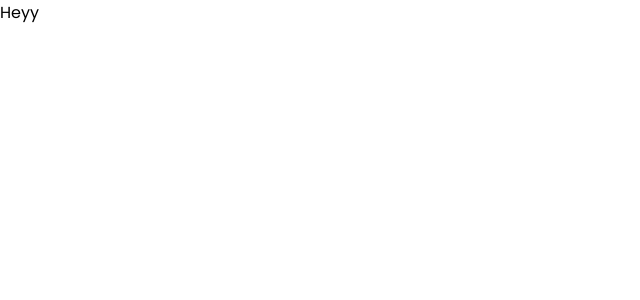
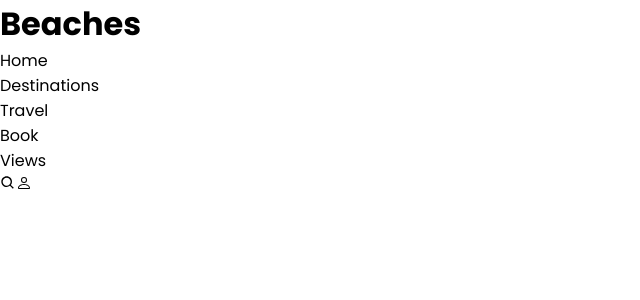
Before and after one commit to carlos-lopez98/TravelSite, a React (Create React App) app: page / in a window 1280 px wide. Shown: the top 300 px of the page, without its empty margins (0-640 px from the left). Built offline with nearby package versions, Linux system fonts and the light colour scheme.

Commit message:
Import Navbar into App.jsx

```diff
--- a/src/App.js
+++ b/src/App.js
@@ -1,9 +1,9 @@
 import React from 'react'
-
+import Navbar from './components/navbar/Navbar'
 function App() {
   return (
     <div className="App">
-      Heyy
+      <Navbar />
     </div>
   );
 }
```
